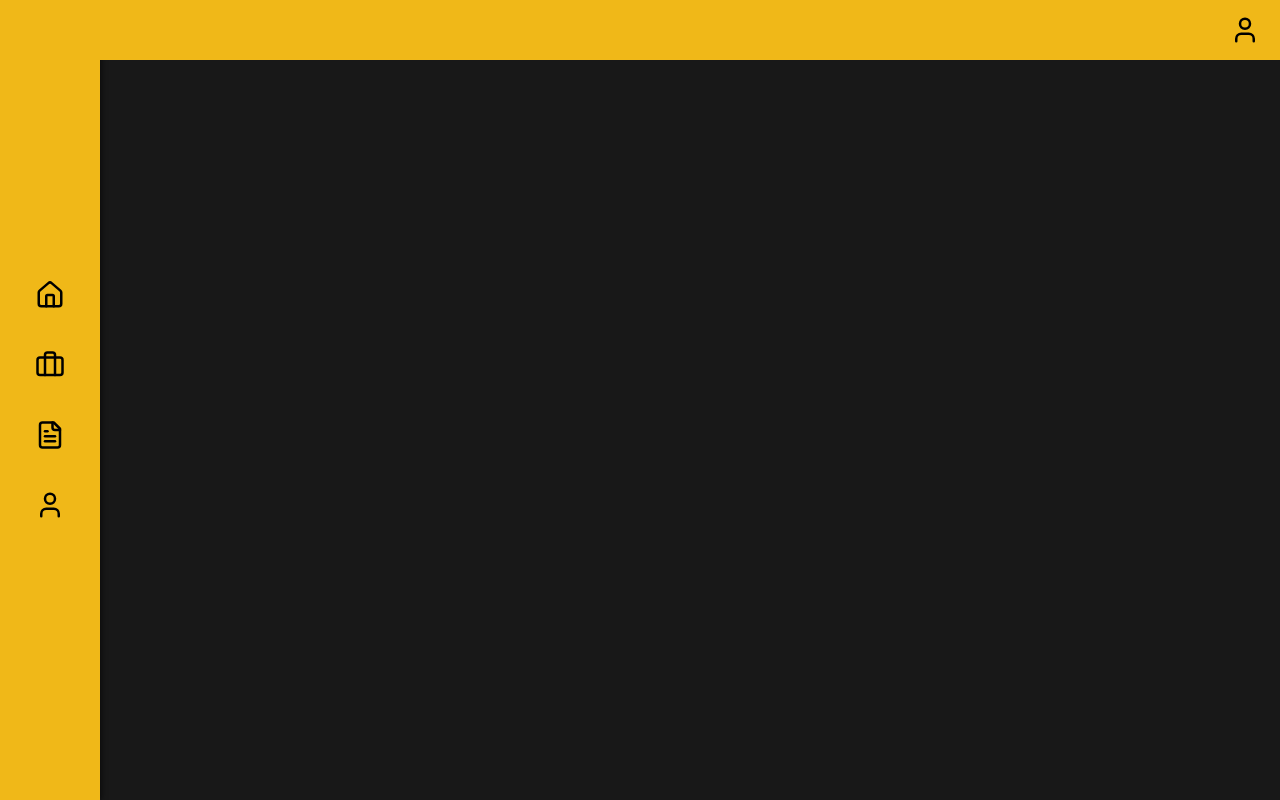
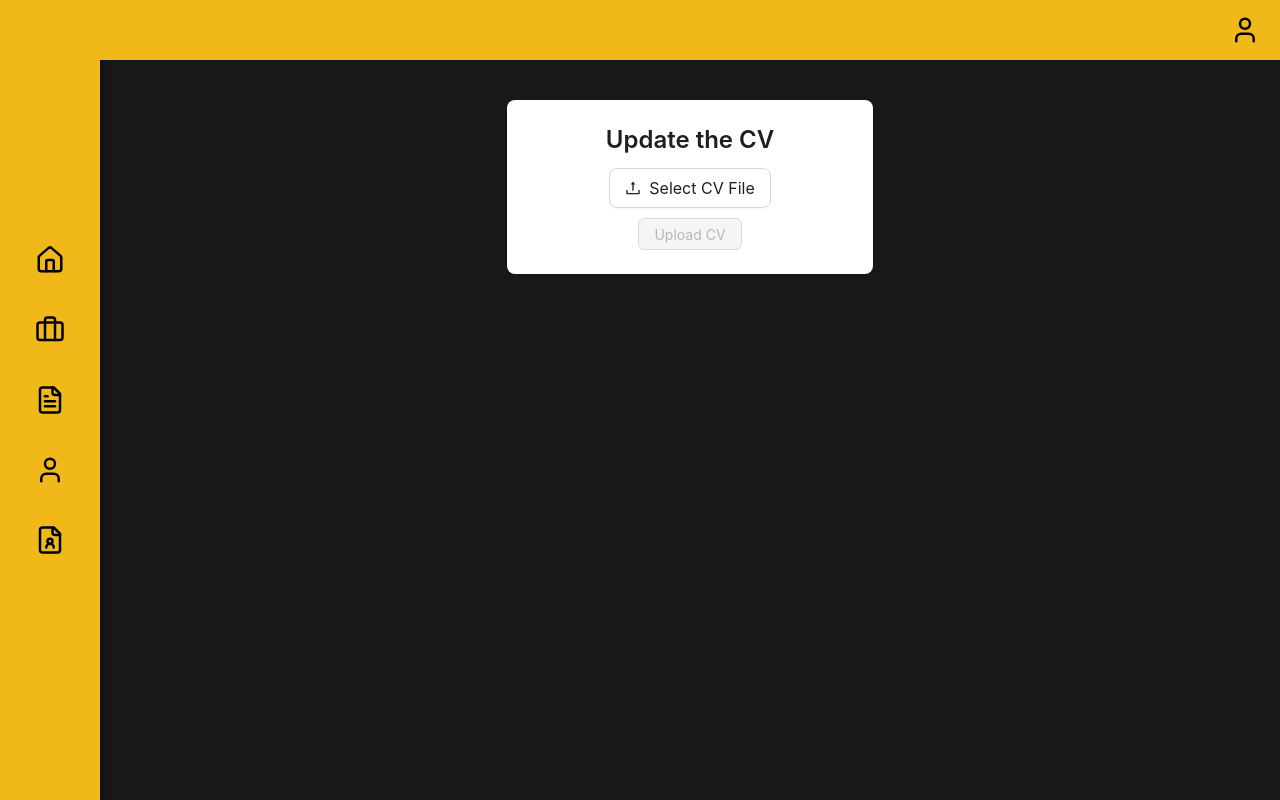
Before and after one commit to dananjayahbi/MyPortfolio-v2.0-admin, a React (Vite) app in the folder frontend/: page /update-cv in a window 1280 px wide. Built offline with nearby package versions, Linux system fonts and the light colour scheme; sample sign-in values are in the browser's storage.

Commit message:
Add Update CV feature with file upload functionality and navigation

```diff
--- a/frontend/src/components/NavMenu.jsx
+++ b/frontend/src/components/NavMenu.jsx
@@ -1,6 +1,6 @@
 import React from "react";
 import { Link } from "react-router-dom";
-import { Home, Briefcase, FileText, User, Settings } from "lucide-react";
+import { Home, Briefcase, FileText, User, FileUser } from "lucide-react";
 import { Popover } from "antd";
 
 const NavMenu = () => {
@@ -39,6 +39,15 @@ const NavMenu = () => {
           <li style={styles.menuItem}>
             <Link to="/profile" style={styles.iconLink}>
               <User size={30} />
+            </Link>
+          </li>
+        </Popover>
+
+        {/* Update CV */}
+        <Popover content="Update CV" placement="right">
+          <li style={styles.menuItem}>
+            <Link to="/update-cv" style={styles.iconLink}>
+              <FileUser size={30} />
             </Link>
           </li>
         </Popover>
--- a/frontend/src/pages/Home.jsx
+++ b/frontend/src/pages/Home.jsx
@@ -11,6 +11,7 @@ import ProjectByUploadMain from "./ProjectByUploadMain";
 import ProjectByURLMain from "./ProjectByURLMain";
 import ProjectByUploadExp from "./ProjectByUploadExp";
 import ProjectByURLExp from "./ProjectByURLExp";
+import UpdateCV from "./UpdateCV";
 
 const Home = () => {
   const [windowWidth, setWindowWidth] = useState(window.innerWidth);
@@ -48,6 +49,7 @@ const Home = () => {
           <Route path="/projects/projectByURLs/exp" element={<ProjectByURLExp />} />
           <Route path="/content" element={<Content />} />
           <Route path="/profile" element={<Profile />} />
+          <Route path="/update-cv" element={<UpdateCV />} />
         </Routes>
       </div>
     </div>
--- /dev/null
+++ b/frontend/src/pages/UpdateCV.jsx
@@ -0,0 +1,110 @@
+import React, { useState } from 'react';
+import { Upload, Button, message, Progress, Row, Col, Card, Typography } from 'antd';
+import { UploadOutlined } from '@ant-design/icons';
+
+const { Title, Text } = Typography;
+
+const UpdateCV = () => {
+  const [fileList, setFileList] = useState([]);
+  const [uploading, setUploading] = useState(false);
+  const [uploadProgress, setUploadProgress] = useState(0);
+
+  const handleUpload = async () => {
+    const token = sessionStorage.getItem('token');
+    if (!token) {
+      message.error('Authentication token missing.');
+      return;
+    }
+
+    if (fileList.length === 0) {
+      message.warning('Please upload a file before submitting.');
+      return;
+    }
+
+    setUploading(true);
+    setUploadProgress(0); // Reset progress before starting upload
+
+    const formData = new FormData();
+    formData.append('file', fileList[0].originFileObj);
+
+    try {
+      const response = await fetch('http://localhost:3000/api/portfolio/cv/update', {
+        method: 'POST',
+        headers: {
+          Authorization: `Bearer ${token}`,
+        },
+        body: formData,
+      });
+
+      if (response.ok) {
+        message.success('CV uploaded successfully!');
+        setFileList([]);
+        setUploadProgress(100); // Set progress to 100 when done
+      } else {
+        message.error('Failed to upload CV.');
+        setUploadProgress(0); // Reset progress on failure
+      }
+    } catch (error) {
+      message.error('An error occurred while uploading the CV.');
+      setUploadProgress(0); // Reset progress on error
+    } finally {
+      setUploading(false);
+    }
+  };
+
+  const handleFileChange = ({ fileList }) => {
+    setFileList(fileList.slice(-1)); // Allow only one file at a time
+  };
+
+  return (
+    <div style={{ padding: '20px' }}>
+      <Row justify="center">
+        <Col span={24} md={12} lg={8}>
+          <Card bordered={false} style={{ textAlign: 'center' }}>
+            <Title level={3}>Update the CV</Title>
+
+            <Upload
+              beforeUpload={() => false} // Prevent automatic upload
+              fileList={fileList}
+              onChange={handleFileChange}
+              accept=".pdf,.doc,.docx"
+            >
+              <Button icon={<UploadOutlined />} size="large" style={{ width: '100%' }}>
+                Select CV File
+              </Button>
+            </Upload>
+
+            {fileList.length > 0 && (
+              <div style={{ marginTop: '10px' }}>
+                <Text strong>Selected File:</Text>
+                <Text>{fileList[0].name}</Text>
+              </div>
+            )}
+
+            {uploading && (
+              <div style={{ marginTop: '20px' }}>
+                <Progress
+                  percent={uploadProgress}
+                  status={uploadProgress === 100 ? 'success' : 'active'}
+                  showInfo={false}
+                />
+              </div>
+            )}
+
+            <Button
+              type="primary"
+              onClick={handleUpload}
+              style={{ marginTop: '10px' }}
+              disabled={fileList.length === 0 || uploading}
+              loading={uploading}
+            >
+              {uploading ? 'Uploading...' : 'Upload CV'}
+            </Button>
+          </Card>
+        </Col>
+      </Row>
+    </div>
+  );
+};
+
+export default UpdateCV;
```
